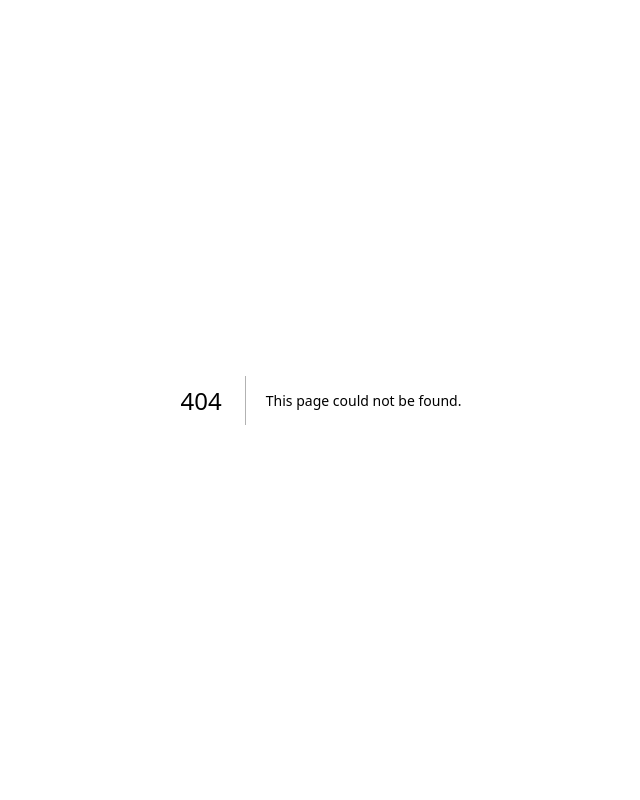
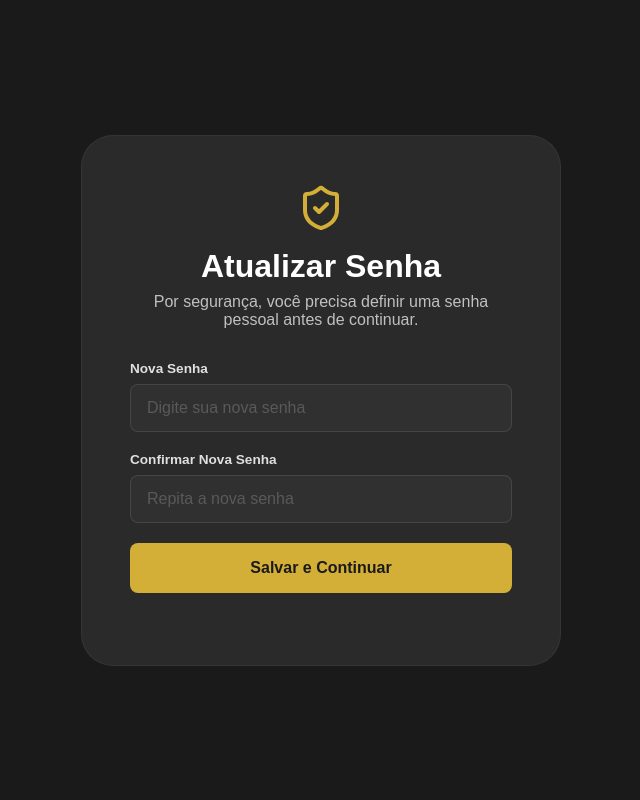
Before and after one commit to SocialJuridico/socialjuridico, a Next.js app: page /atualizar-senha in a window 1280 px wide. Before the commit this address had no page. Shown: the top 800 px of the page, without its empty margins (319-959 px from the left). Built offline with nearby package versions, Linux system fonts and the light colour scheme; no server answers.

Commit message:
feat: Implement user authentication flow including login, signup, and password update functionality.

```diff
--- /dev/null
+++ b/src/app/actions/authActions.js
@@ -0,0 +1,111 @@
+"use server";
+
+import { createClient } from '@supabase/supabase-js';
+
+// Usamos a Service Role Key no servidor para ignorar RLS durante o cadastro inicial, se necessário.
+// Mas para segurança padrão, o client normal já resolve se o RLS permitir inserção.
+const supabaseUrl = process.env.NEXT_PUBLIC_SUPABASE_URL;
+const supabaseAnonKey = process.env.NEXT_PUBLIC_SUPABASE_ANON_KEY;
+
+const supabase = createClient(supabaseUrl, supabaseAnonKey);
+
+export async function signUpAction(formData) {
+  const { email, password, name, phone, role, oab, estado } = formData;
+
+  try {
+    // 1. Criar o usuário no Auth do Supabase
+    const { data: authData, error: authError } = await supabase.auth.signUp({
+      email,
+      password,
+      options: {
+        data: {
+          full_name: name,
+          role: role
+        }
+      }
+    });
+
+    if (authError) throw authError;
+
+    const user = authData.user;
+    if (!user) throw new Error("Erro ao criar usuário.");
+
+    // 2. Inserir na tabela correspondente (clientes ou advogados)
+    const table = role === 'LAWYER' ? 'advogados' : 'clientes';
+
+    const insertData = {
+      id: user.id,
+      email: email,
+      name: name,
+      phone: phone,
+      role: role,
+      created_at: new Date().toISOString(),
+    };
+
+    if (role === 'LAWYER') {
+      insertData.oab = oab;
+      insertData.estado = estado;
+    }
+
+    const { error: dbError } = await supabase
+      .from(table)
+      .insert([insertData]);
+
+    if (dbError) {
+      console.error(`Erro ao inserir na tabela ${table}:`, dbError);
+      // Opcional: deletar o usuário do auth se o banco falhar (requer service role)
+      throw new Error(`Usuário criado, mas erro ao salvar perfil: ${dbError.message}`);
+    }
+
+    return { success: true, message: "Cadastro realizado! Verifique seu email para confirmar." };
+
+  } catch (error) {
+    console.error("Erro no signUpAction:", error);
+    return { success: false, message: error.message || "Erro inesperado ao cadastrar." };
+  }
+}
+
+export async function signInAction(email, password) {
+  try {
+    const { data, error } = await supabase.auth.signInWithPassword({
+      email,
+      password,
+    });
+
+    if (error) throw error;
+
+    // Tenta pegar o metadado diretamente das identidades ou da sessão
+    const needsUpdate = data.user?.user_metadata?.needs_password_update === true;
+
+    console.log("DEBUG LOGIN:", {
+      email: data.user?.email,
+      metadata: data.user?.user_metadata,
+      needsUpdate
+    });
+
+    return {
+      success: true,
+      user: data.user,
+      needsPasswordUpdate: needsUpdate
+    };
+  } catch (error) {
+    console.error("Erro no signInAction:", error);
+    return { success: false, message: error.message || "Credenciais inválidas." };
+  }
+}
+
+export async function updatePasswordAction(newPassword) {
+  try {
+    const { data, error } = await supabase.auth.updateUser({
+      password: newPassword,
+      data: { needs_password_update: false } // Remove o marcador após sucesso
+    });
+
+    if (error) throw error;
+
+    return { success: true, message: "Senha atualizada com sucesso!" };
+  } catch (error) {
+    console.error("Erro no updatePasswordAction:", error);
+    return { success: false, message: error.message || "Erro ao atualizar senha." };
+  }
+}
--- /dev/null
+++ b/src/app/atualizar-senha/page.js
@@ -0,0 +1,104 @@
+"use client";
+
+import { useState } from 'react';
+import { useRouter } from 'next/navigation';
+import { updatePasswordAction } from '@/app/actions/authActions';
+import styles from '../login/Login.module.css';
+import { Loader2, ShieldCheck } from 'lucide-react';
+
+export default function AtualizarSenha() {
+  const [password, setPassword] = useState('');
+  const [confirmPassword, setConfirmPassword] = useState('');
+  const [loading, setLoading] = useState(false);
+  const [errorMsg, setErrorMsg] = useState('');
+  const [successMsg, setSuccessMsg] = useState('');
+  const router = useRouter();
+
+  const handleSubmit = async (e) => {
+    e.preventDefault();
+    setErrorMsg('');
+    setSuccessMsg('');
+
+    if (password.length < 8) {
+      setErrorMsg('A senha deve ter pelo menos 8 caracteres.');
+      return;
+    }
+
+    if (password !== confirmPassword) {
+      setErrorMsg('As senhas não conferem.');
+      return;
+    }
+
+    setLoading(true);
+    const response = await updatePasswordAction(password);
+
+    if (response.success) {
+      setSuccessMsg('Sua senha foi atualizada! Redirecionando para a área logada...');
+      setTimeout(() => {
+        router.push('/');
+      }, 2000);
+    } else {
+      setErrorMsg(response.message);
+      setLoading(false);
+    }
+  };
+
+  return (
+    <div className={styles.pageWrapper} style={{ justifyContent: 'center', alignItems: 'center' }}>
+      <div className={styles.formContainer} style={{ background: 'var(--color-black-light)', padding: '48px', borderRadius: '32px', border: '1px solid rgba(255, 255, 255, 0.05)' }}>
+
+        <div className={styles.formHeader}>
+          <div style={{ color: 'var(--color-gold)', marginBottom: '16px', display: 'flex', justifyContent: 'center' }}>
+            <ShieldCheck size={48} />
+          </div>
+          <h2 className={styles.formTitle}>Atualizar Senha</h2>
+          <p className={styles.formSubtitle}>
+            Por segurança, você precisa definir uma senha pessoal antes de continuar.
+          </p>
+        </div>
+
+        <form onSubmit={handleSubmit}>
+          <div className={styles.formGroup}>
+            <label className={styles.label}>Nova Senha</label>
+            <input
+              type="password"
+              className={styles.input}
+              value={password}
+              onChange={(e) => setPassword(e.target.value)}
+              placeholder="Digite sua nova senha"
+              required
+            />
+          </div>
+
+          <div className={styles.formGroup}>
+            <label className={styles.label}>Confirmar Nova Senha</label>
+            <input
+              type="password"
+              className={styles.input}
+              value={confirmPassword}
+              onChange={(e) => setConfirmPassword(e.target.value)}
+              placeholder="Repita a nova senha"
+              required
+            />
+          </div>
+
+          {errorMsg && (
+            <div style={{ backgroundColor: 'rgba(239, 68, 68, 0.1)', color: '#EF4444', padding: '12px', borderRadius: '8px', marginBottom: '20px', fontSize: '0.9rem', fontWeight: 'bold' }}>
+              🚨 {errorMsg}
+            </div>
+          )}
+
+          {successMsg && (
+            <div style={{ backgroundColor: 'rgba(16, 185, 129, 0.1)', color: '#10B981', padding: '12px', borderRadius: '8px', marginBottom: '20px', fontSize: '0.9rem', fontWeight: 'bold' }}>
+              ✅ {successMsg}
+            </div>
+          )}
+
+          <button type="submit" className={styles.submitBtn} disabled={loading}>
+            {loading ? <Loader2 className="animate-spin" /> : 'Salvar e Continuar'}
+          </button>
+        </form>
+      </div>
+    </div>
+  );
+}
```
Also changed, not shown: src/app/cadastro/page.js (+25 -14 lines), src/app/login/page.js (+23 -7 lines).
